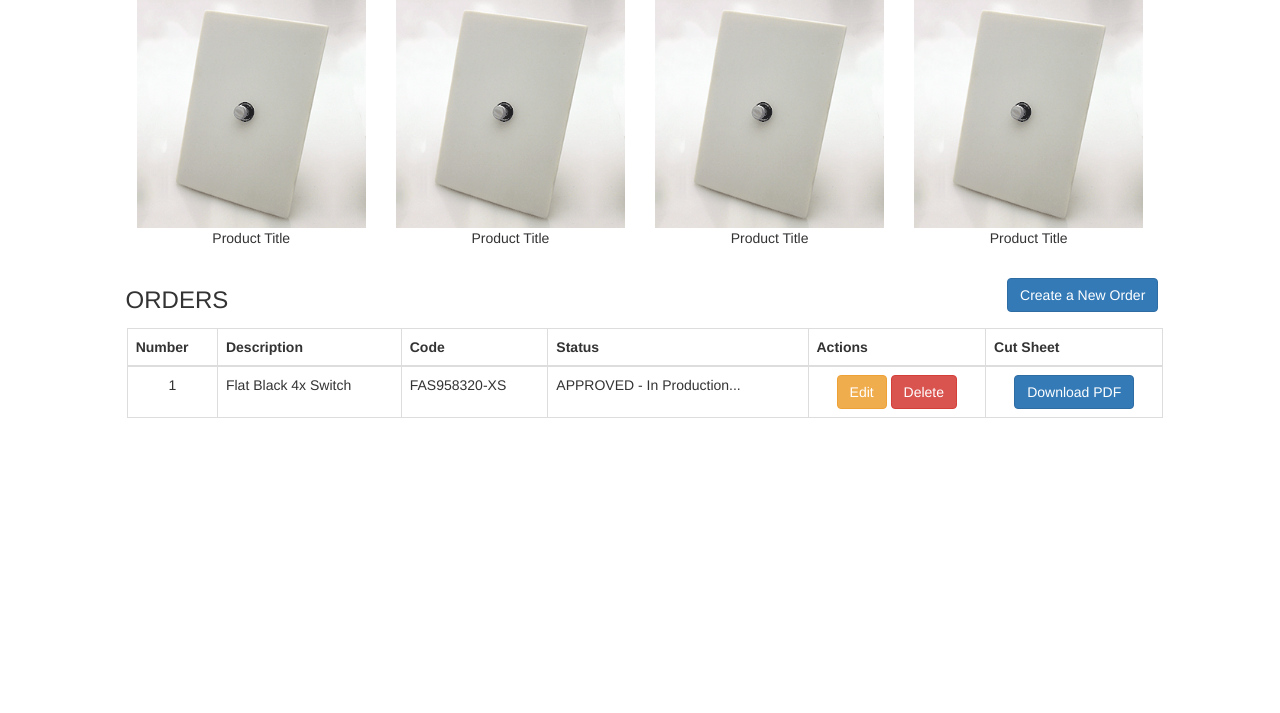
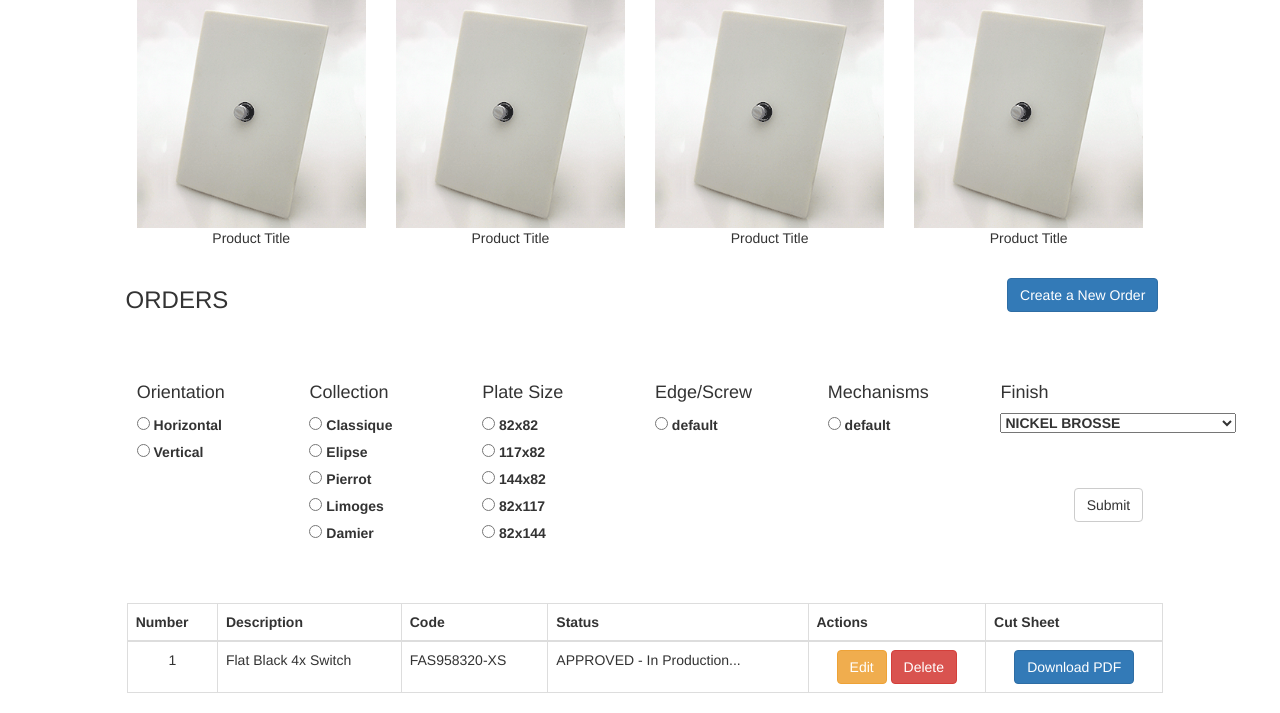
Before and after one commit to keephopealive/LVL, a CodeIgniter app: template application/views/userDashboard.php in a window 1280 px wide. Shown: the part 1006-1719 px from the top of the page. Before the commit the page ends 1424 px from the top, so only its background shows below. Run offline with CodeIgniter, Linux system fonts and the light colour scheme; the template is opened without the code that fills it, so the values that code supplies are empty; some libraries are stand-ins or nearby versions.

Commit message:
messing with the tool
reconfig bs grid

```diff
--- a/application/views/userDashboard.php
+++ b/application/views/userDashboard.php
@@ -134,7 +134,122 @@
 			<a href="" class='btn btn-primary pull-right'>Create a New Order</a>
 		</div>
 	</div>
-	<div class="row">
+
+	<div class="row top50">
+		<div class="col-sm-10 col-sm-offset-1">
+			<form method='post' action='/process' role="form" class="form-inline">
+				<input type="hidden" name="price" value="F">
+				<div class="col-sm-2">
+					<h4>Orientation</h4>
+					<label>
+						<input type="radio" name="plate_orientation" value=""> Horizontal
+					</label>
+					<br>
+					<label>
+						<input type="radio" name="plate_orientation" value=""> Vertical
+					</label>
+				</div>
+
+				<div class="col-sm-2">
+					<h4>Collection</h4>
+					<label>
+						<input type="radio" name="collection" value="C"> Classique
+					</label>
+					<br>
+					<label>
+						<input type="radio" name="collection" value="E"> Elipse
+					</label>
+					<br>
+					<label>
+						<input type="radio" name="collection" value="P"> Pierrot
+					</label>
+					<br>
+					<label>
+						<input type="radio" name="collection" value="L"> Limoges
+					</label>
+					<br>
+					<label>
+						<input type="radio" name="collection" value="K"> Damier
+					</label>
+				</div>
+
+				<div class="col-sm-2">
+					<h4>Plate Size</h4>
+					<label>
+						<input type="radio" name="plate_size" value="3008"> 82x82
+					</label>
+					<br>
+					<label>
+						<input type="radio" name="plate_size" value="3001" orientation="horizontal"> 117x82
+					</label>
+					<br>
+					<label>
+						<input type="radio" name="plate_size" value="3002" orientation="horizontal"> 144x82
+					</label>
+					<br>
+					<label>
+						<input type="radio" name="plate_size" value="3000" orientation="vertical"> 82x117
+					</label>
+					<br>
+					<label>
+						<input type="radio" name="plate_size" value="3003" orientation="vertical"> 82x144
+					</label>
+				</div>
+				<div class="col-sm-2">
+					<h4>Edge/Screw</h4>
+					<label>
+						<input type="radio" name="edge_screw" value="X"> default
+					</label>
+				</div>
+				<div class="col-sm-2">
+					<h4>Mechanisms</h4>
+					<label>
+						<input type="radio" name="mechanism" value="A1100010"> default
+					</label>
+				</div>
+				<div class="col-sm-2">
+					<h4>Finish</h4>
+					<label>
+						<select name="finish">
+							<option value="FA">NICKEL BROSSE</option>
+							<option value="FB">NICKEL BRILLANT </option>
+							<option value="FC">MICROBILLE NICKEL </option>
+							<option value="FD">CHROME MAT</option>
+							<option value="FE">CHROME VIF </option>
+							<option value="FF">CANON DE FUSIL ANTHRACITE</option>
+							<option value="FG">CANON DE FUSIL BLEU NUIT</option>
+							<option value="CA">BM CLAIR</option>
+							<option value="CB">BM CLAIR VERNI MAT</option>
+							<option value="CC">BM ALLEMAND</option>
+							<option value="CD">BM FONCE</option>
+							<option value="CE">CHAMPAGNE</option>
+							<option value="CF">DORE PATINE</option>
+							<option value="CG">LAITON POLI VERNI </option>
+							<option value="CH">LAITON POLI SATINE</option>
+							<option value="SA">NICKEL NOIR BRILLANT</option>
+							<option value="SB">NICKEL NOIR MATTE</option>
+							<option value="SC">CHROME MARTELE</option>
+							<option value="SD">CHROME VIBRE </option>
+							<option value="SE">ARGENT PATINE</option>
+							<option value="SF">MICROBILLE CHROME </option>
+							<option value="SG">CUIVRE PATINE</option>
+							<option value="SH">CUIVRE VIEILLI BOUCHONNE </option>
+							<option value="SI">CUIVRE SATINE</option>
+							<option value="SJ">BM FONCE BAREGE BRILLANT</option>
+							<option value="SK">Dorure 24 carats</option>
+							<option value="SL">Microbillé dorure 24 carats</option>
+							<option value="SM">Microbillé CF anthracite</option>
+							<option value="SN">POLI VERNI OR MAT</option>
+						</select>
+					</label>
+
+					<button type="submit" class="btn btn-default pull-right top50">Submit</button>
+				</div>
+			</form>
+		</div>
+	</div>
+
+	<div class="row top50">
 		<div class="col-sm-10 col-sm-offset-1">
 			<table class='table table-bordered'>
 				<thead>
```
